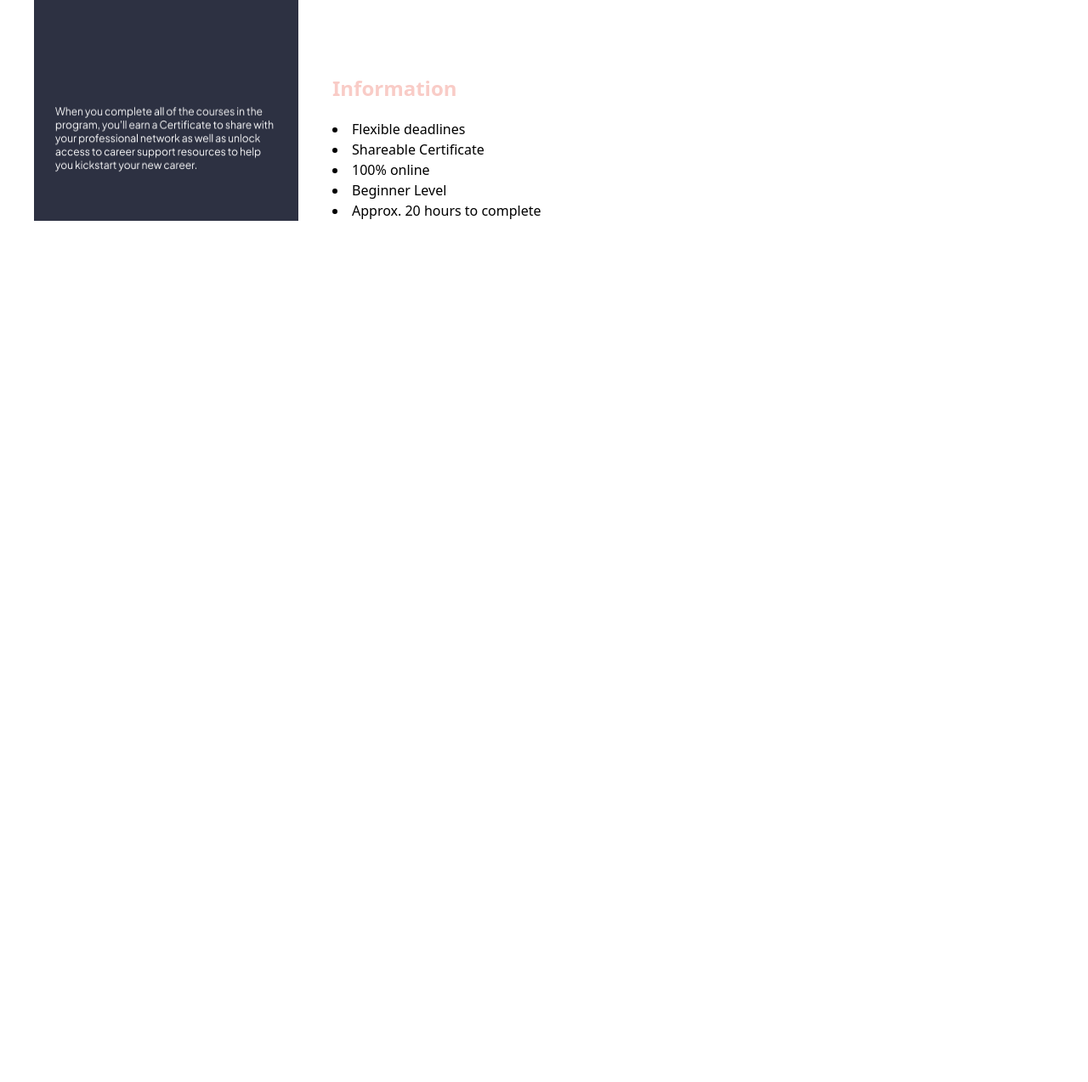
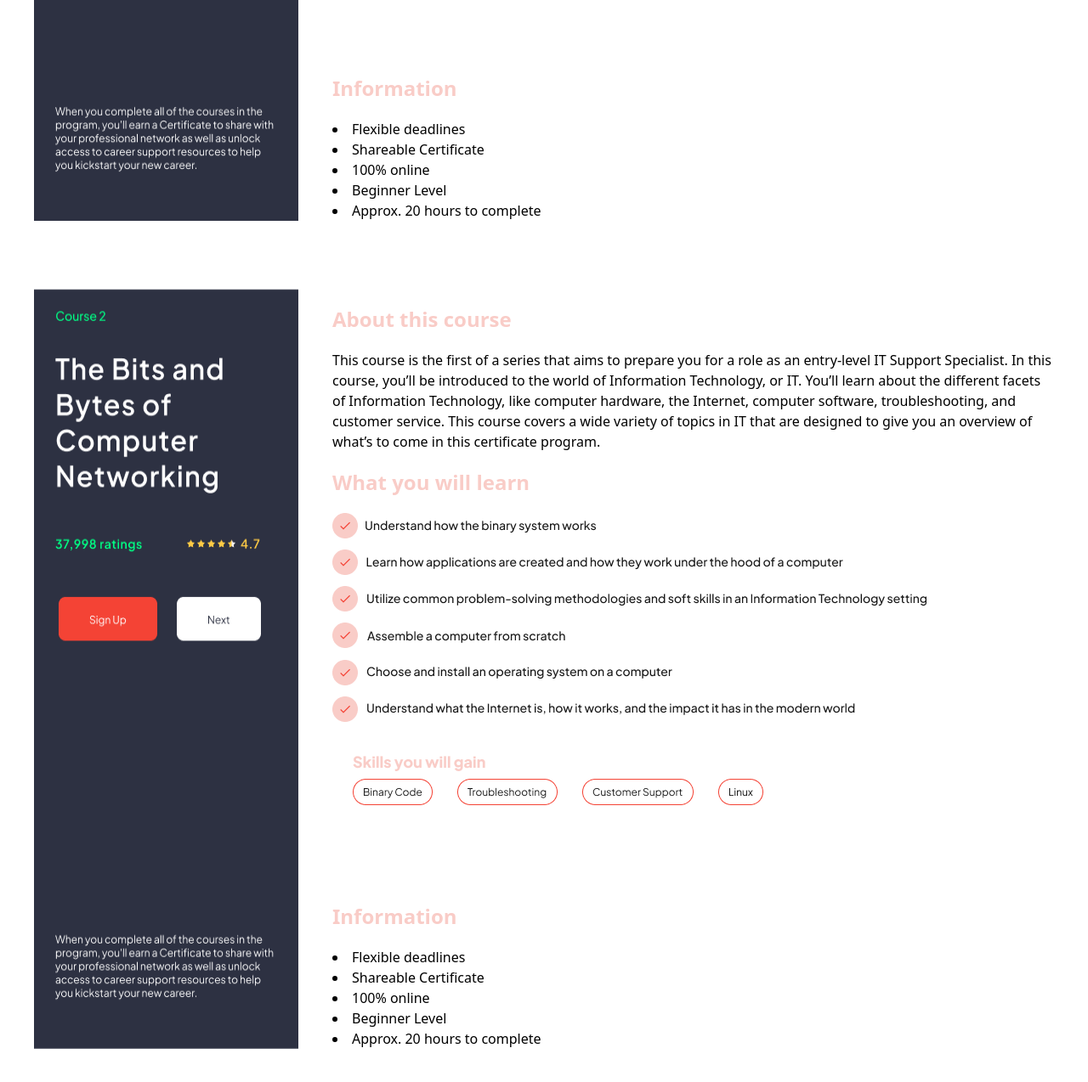
Before and after one commit to sajon01/assignment-tailwindcss, a website built with Vite: page index.html in a window 1280 px wide. Shown: the part 2949-4223 px from the top of the page at 85% size. Before the commit the page ends 3249 px from the top, so only its background shows below. Built offline with nearby package versions, Linux system fonts and the light colour scheme.

Commit message:
networking section

```diff
--- a/index.html
+++ b/index.html
@@ -264,5 +264,41 @@
 
     </section>
 
+
+    <!-- networking section -->
+
+
+    <section class="mx-10 flex flex-col md:flex-row justify-between md:gap-10 gap-5 my-10 pt-10">
+        <img class="" src="./assets/color coded (1).png" alt="">
+
+        <div>
+            <h2 class="pink-title">About this course</h2>
+
+            <p>
+                This course is the first of a series that aims to prepare you for a role as an entry-level IT Support Specialist. In this course, you’ll be introduced to the world of Information Technology, or IT. You’ll learn about the different facets of Information Technology, like computer hardware, the Internet, computer software, troubleshooting, and customer service. This course covers a wide variety of topics in IT that are designed to give you an overview of what’s to come in this certificate program.
+            </p>
+
+            <h2 class="pink-title">What you will learn </h2>
+
+            <img src="./assets/List.png" alt="">
+
+            <img src="./assets/Frame 282.png" alt="">
+
+            <div>
+                <h2 class="pink-title">Information </h2>
+                <ul class="list-disc list-inside">
+                    <li>Flexible deadlines</li>
+                    <li>Shareable Certificate</li>
+                    <li>
+                         100% online
+                    </li>
+                    <li>Beginner Level</li>
+                    <li>Approx. 20 hours to complete</li>
+                </ul>
+            </div>
+        </div>
+
+    </section>
+
 </body>
 </html>
```
Also changed, not shown: assets/color coded (1).png (added).
